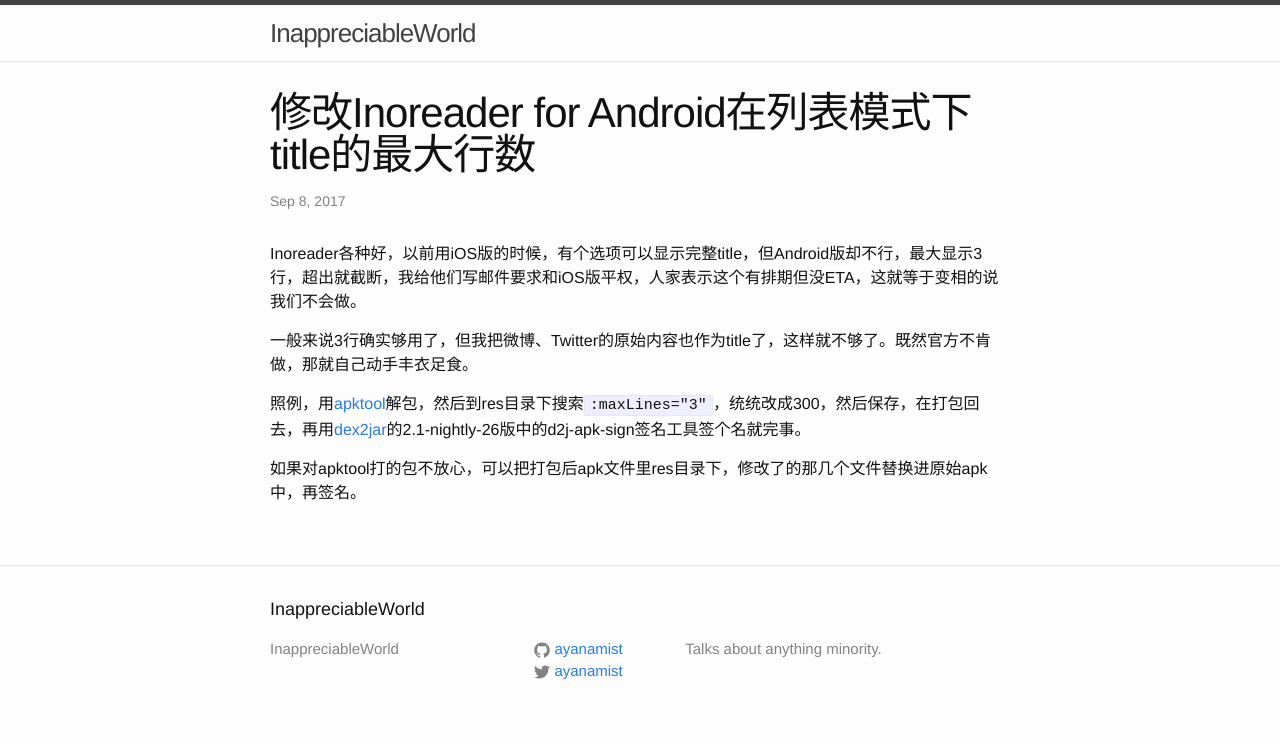
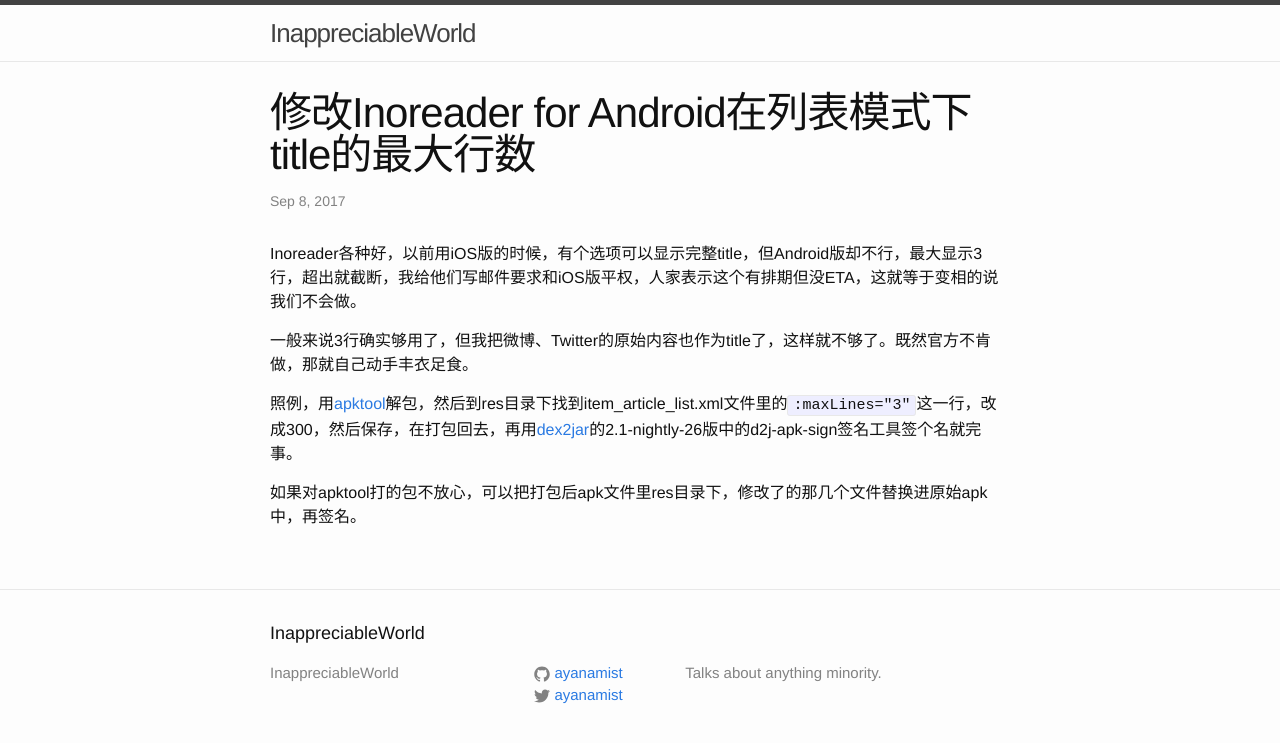
Before and after one commit to ayanamist/ayanamist.github.io, a Jekyll site: the page built from _posts/2017-09-08-inoreader-android-maxline.md, in a window 1280 px wide. Shown: the top 743 px of the page. Built offline with Jekyll 4.4.1, drawn with Linux system fonts in a browser that asks for light colours.

Commit message:
Update 2017-09-08-inoreader-android-maxline.md

```diff
--- a/_posts/2017-09-08-inoreader-android-maxline.md
+++ b/_posts/2017-09-08-inoreader-android-maxline.md
@@ -7,6 +7,6 @@ Inoreader各种好，以前用iOS版的时候，有个选项可以显示完整ti
 
 一般来说3行确实够用了，但我把微博、Twitter的原始内容也作为title了，这样就不够了。既然官方不肯做，那就自己动手丰衣足食。
 
-照例，用[apktool](https://ibotpeaches.github.io/Apktool/)解包，然后到res目录下搜索`:maxLines="3"`，统统改成300，然后保存，在打包回去，再用[dex2jar](https://github.com/pxb1988/dex2jar/releases)的2.1-nightly-26版中的d2j-apk-sign签名工具签个名就完事。
+照例，用[apktool](https://ibotpeaches.github.io/Apktool/)解包，然后到res目录下找到item_article_list.xml文件里的`:maxLines="3"`这一行，改成300，然后保存，在打包回去，再用[dex2jar](https://github.com/pxb1988/dex2jar/releases)的2.1-nightly-26版中的d2j-apk-sign签名工具签个名就完事。
 
 如果对apktool打的包不放心，可以把打包后apk文件里res目录下，修改了的那几个文件替换进原始apk中，再签名。
```
